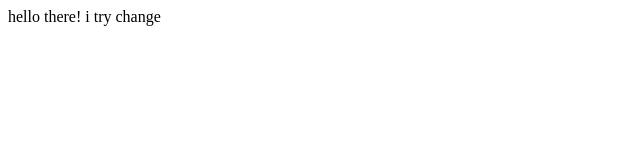
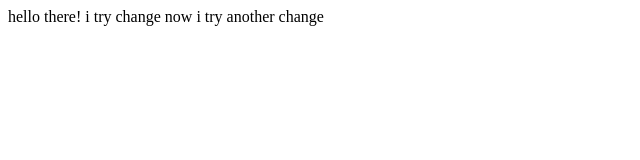
Before and after one commit to chmousit/test, a plain HTML site: page index.html in a window 1280 px wide. Shown: the whole page, without its empty margins (0-640 px from the left). Drawn offline with Linux system fonts and the light colour scheme.

Commit message:
another  change

```diff
--- a/index.html
+++ b/index.html
@@ -6,5 +6,7 @@
     <body>
     hello there!
     i try change
+
+    now i try another  change
     </body>
 </html>
```
